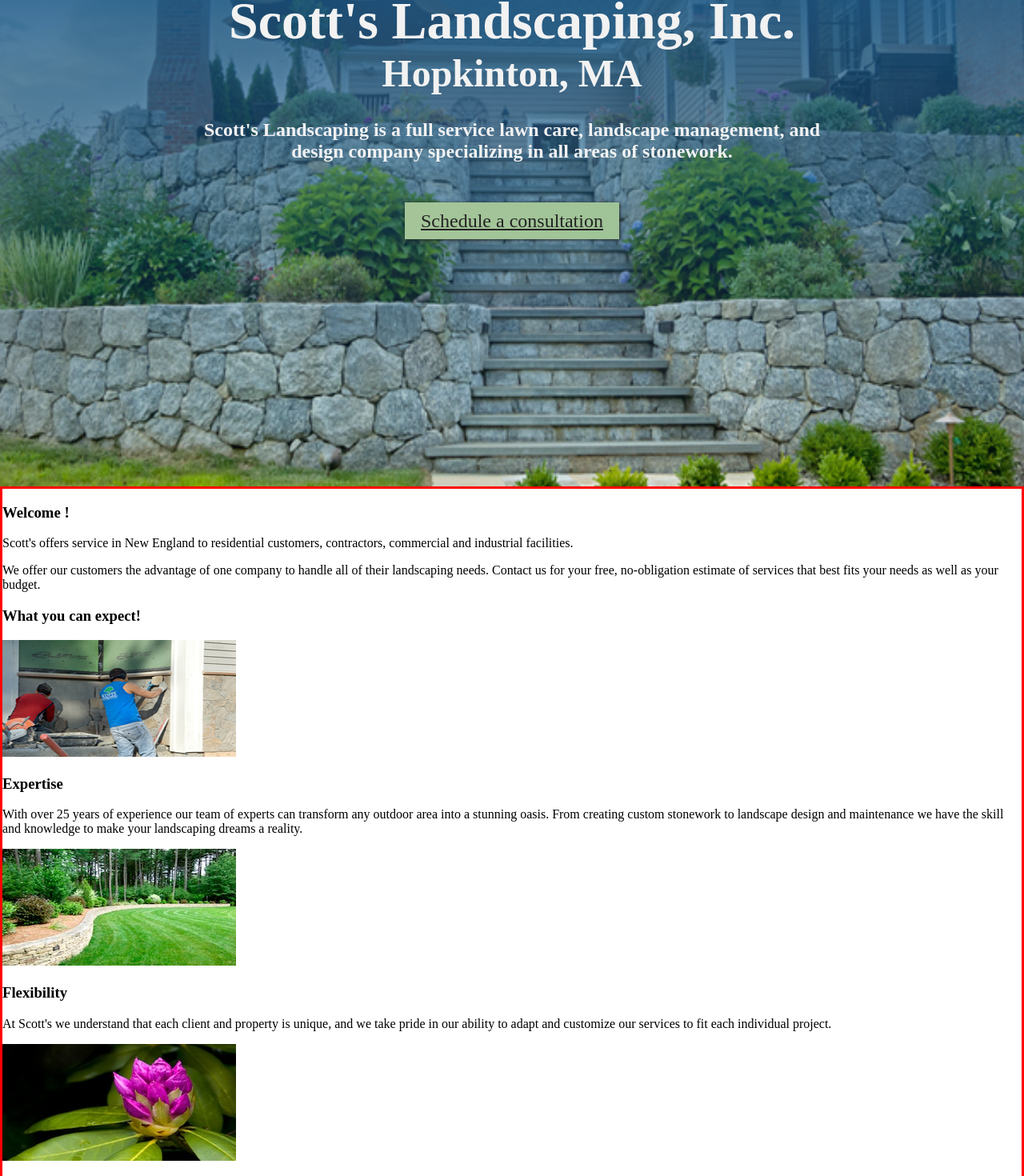
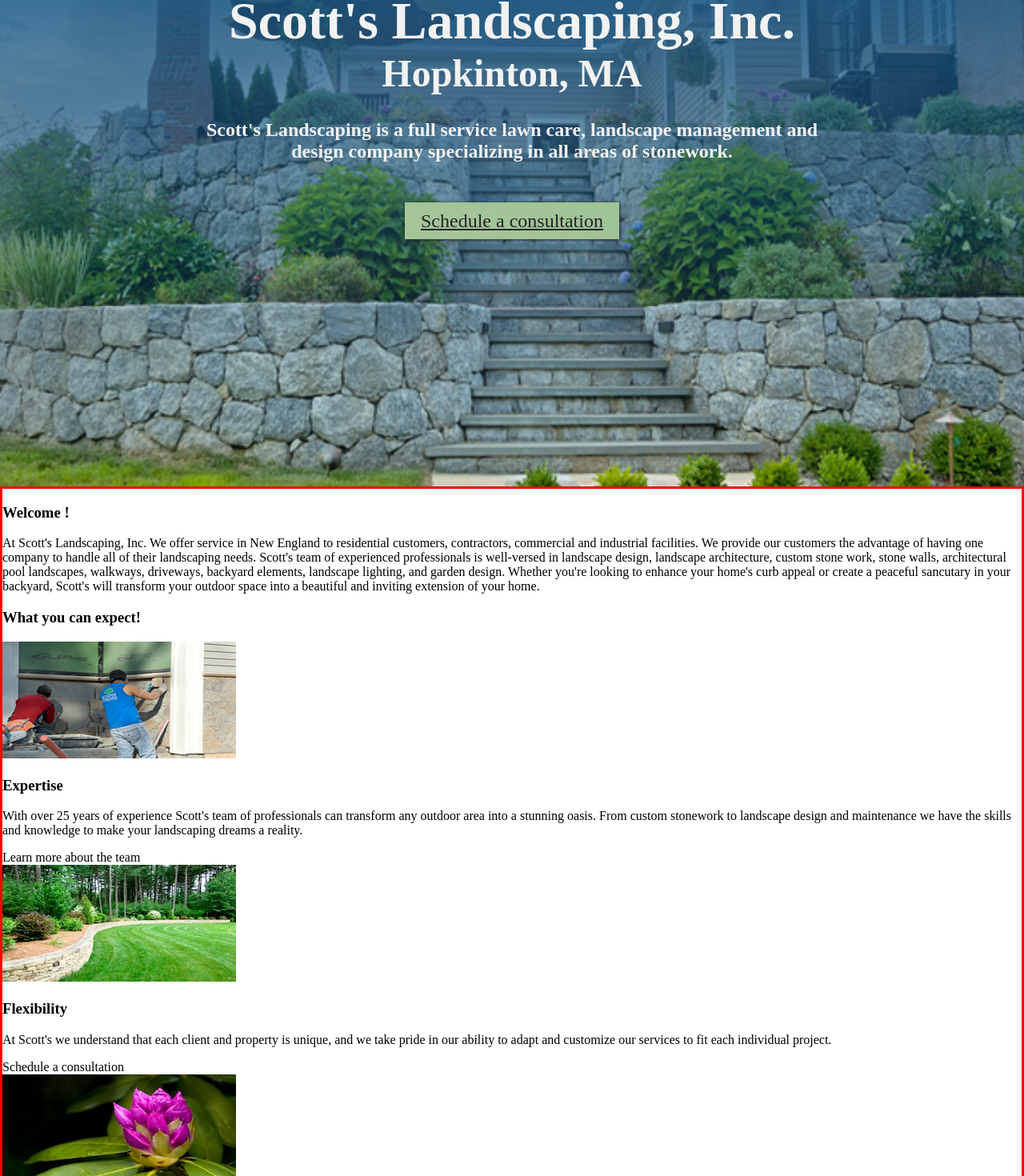
Before and after one commit to cbowman422/scottslandscaping, a React (Create React App) app: page / in a window 1280 px wide. Shown: the part 241-1711 px from the top of the page at 80% size. Built offline with nearby package versions, Linux system fonts and the light colour scheme.

Commit message:
home text

```diff
--- a/src/pages/Home.js
+++ b/src/pages/Home.js
@@ -15,17 +15,22 @@
 
       <div className="hero-container" >
          <h1> Scott's Landscaping, Inc. <span className=""> Hopkinton, MA </span></h1>
-         <h2> Scott's Landscaping is a full service lawn care, landscape management, and design company specializing in all areas of stonework.</h2>
+         <h2> Scott's Landscaping is a full service lawn care, landscape management and design company specializing in all areas of stonework.</h2>
          <a href="/" > Schedule a consultation </a>
       </div>
 
       <div className="home-welcome-statement-container">
 
         <h3> Welcome ! </h3>
-        <p> Scott's offers service in New England to residential customers, contractors, commercial and industrial facilities. </p>
-        <p> We offer our customers the advantage of one company to handle all of their landscaping needs.
-        Contact us for your free, no-obligation estimate of services that best fits your needs as well
-        as your budget.
+
+        <p>
+          At Scott's Landscaping, Inc. We offer service in New England to residential customers, contractors, commercial and industrial facilities.
+
+          We provide our customers the advantage of having one company to handle all of their landscaping needs.
+
+          Scott's team of experienced professionals is well-versed in landscape design, landscape architecture, custom stone work, stone walls, architectural pool landscapes, walkways, driveways, backyard elements, landscape lighting, and garden design.
+
+          Whether you're looking to enhance your home's curb appeal or create a peaceful sancutary in your backyard, Scott's will transform your outdoor space into a beautiful and inviting extension of your home.
         </p>
 
 
@@ -33,20 +38,35 @@
           <h3> What you can expect! </h3>
           <div className="home-welcome-details">
             <img src={expertise} alt="expertise"/>
-            <h3>Expertise</h3>
+            <h3>
+              Expertise
+            </h3>
             <p>
-            With over 25 years of experience our team of experts can transform any outdoor area into a stunning oasis. From creating custom stonework to landscape design and maintenance we have the skill and knowledge to make your landscaping dreams a reality.
+              With over 25 years of experience Scott's team of professionals can transform any outdoor area into a stunning oasis. From custom stonework to landscape design and maintenance we have the skills and knowledge to make your landscaping dreams a reality.
             </p>
+            <a>Learn more about the team</a>
           </div>
+
           <div className="home-welcome-details">
             <img src={flexibility} alt="flexibility"/>
-            <h3>Flexibility</h3>
-            <p>At Scott's we understand that each client and property is unique, and we take pride in our ability to adapt and customize our services to fit each individual project. </p>
+            <h3>
+              Flexibility
+            </h3>
+            <p>
+              At Scott's we understand that each client and property is unique, and we take pride in our ability to adapt and customize our services to fit each individual project.
+            </p>
+            <a>Schedule a consultation</a>
           </div>
+
           <div className="home-welcome-details">
             <img src={attentionDetail} alt="attention to detail"/>
-            <h3>Attention to Detail</h3>
-            <p> From the initial consultation to the final touches, we are dedicated to ensuring that every detail is accounted for and executed flawlessly. </p>
+            <h3>
+              Attention to Detail
+            </h3>
+            <p>
+              From the initial consultation to the final touches, we are dedicated to ensuring that every detail is accounted for and executed flawlessly.
+            </p>
+            <a>Go to the Portfolio.</a>
           </div>
 
         </div>
```
